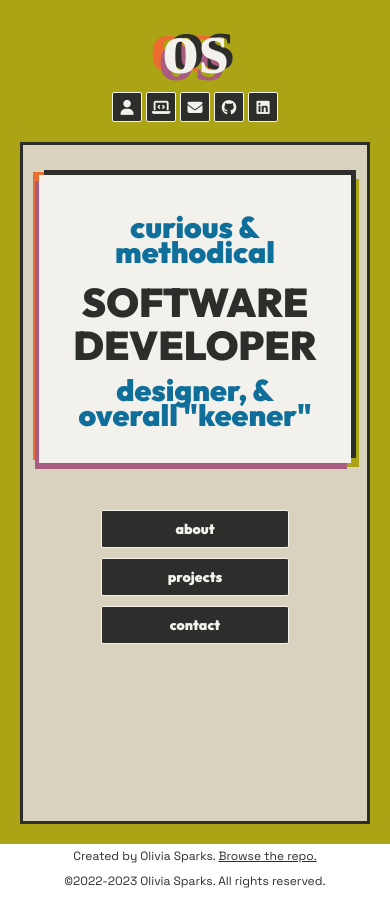
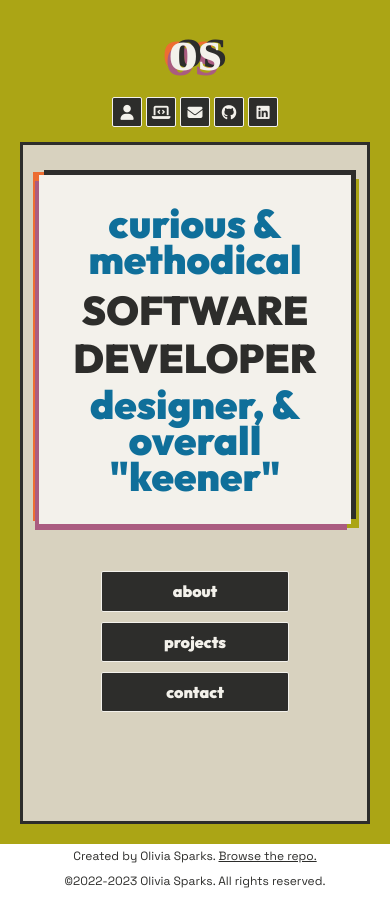
Before and after one commit to itsoliviasparks/itsoliviasparks-portfolio, a React (Create React App) app: page / in a window 390 px wide. Built offline with nearby package versions, Linux system fonts and the light colour scheme; a web font is replaced by a local one.

Commit message:
updated media queries

```diff
--- a/src/sass/_header-footer.scss
+++ b/src/sass/_header-footer.scss
@@ -22,7 +22,7 @@ header {
         opacity: 0;
         color: $white;
         background-color: $black;
-        border: solid 2px $white;
+        border: solid 1px $white;
         font-family: $header-font;
         font-size: 1.5rem;
         text-align: center;
--- a/src/sass/_media-queries.scss
+++ b/src/sass/_media-queries.scss
@@ -15,14 +15,25 @@
     .wrapper { width: 65%; }
     h1 {
         font-size: 7.5rem;
-        line-height: 5.5rem;
+        text-shadow:
+            0.5rem -0.3rem 0 $black,
+            -0.3rem 0.6rem 0 $pink,
+            0.8rem 0.4rem 0 $pea-green,
+            -0.8rem -0.1rem 0 $orange;
     }
     .hero-text {
         :nth-child(1),
         :nth-child(3) { font-size: 8rem; }
         .bold {
             :nth-child(1) { margin-bottom: 8rem; }
-            p { font-size: 12rem; }
+            p {
+                font-size: 12rem;
+                text-shadow:
+                0.7rem -0.5rem 0 $black,
+                -0.4rem 0.8rem 0 $pink,
+                1.3rem 0.6rem 0 $pea-green,
+                -1.3rem -0.3rem 0 $orange;
+            }
         }
     }
 }
@@ -39,11 +50,25 @@
         }
     }
     h3 { font-size: 2.2rem; }
-    ul.tech-stack li { width: 17%; }
-    .project-desc { margin: 0 20px; }
+    .opening-page nav ul,
+    .the-collab-lab nav ul {
+        li { padding: 10px 15px;
+            a { font-size: 1.6rem; }
+        }
+    }
+    ul.project-list li.projects { width: 65%; }
 }
 
 @media (max-width: 1090px) {
+    h1 {
+        font-size: 6rem;
+        text-shadow:
+            0.5rem -0.3rem 0 $black,
+            -0.3rem 0.5rem 0 $pink,
+            0.6rem 0.4rem 0 $pea-green,
+            -0.6rem -0.1rem 0 $orange;
+    }
+    .name .full-name { font-size: 1.2rem; }
     .hero-text {
         :nth-child(1) { margin: 4.2rem; }
         :nth-child(3) { margin: 2rem; }
@@ -51,7 +76,14 @@
         :nth-child(3) { font-size: 5rem; }
         .bold {
             :nth-child(1) { margin-bottom: 6rem; }
-            p { font-size: 9rem; }
+            p {
+                font-size: 9rem;
+                text-shadow:
+                0.6rem -0.4rem 0 $black,
+                -0.3rem 0.6rem 0 $pink,
+                1rem 0.5rem 0 $pea-green,
+                -0.7rem -0.2rem 0 $orange;
+            }
         }
     }
     h2 { font-size: 3.2rem; }
@@ -59,13 +91,7 @@
     p { font-size: 1.8rem;
         line-height: 3rem;
     }
-    .opening-page nav ul,
-    .the-collab-lab nav ul {
-        li { padding: 10px 15px;
-            a { font-size: 1.4rem; }
-        }
-    }
-    ul.project-list li.projects { width: 65%; }
+    ul.project-list  li.projects { width: 75%; }
 }
 
 @media (max-width: 940px) {
@@ -99,10 +125,7 @@
     }
     section.about img { height: 300px; }
     .the-collab-lab .workflow { width: 100%; }
-    ul.tech-stack li { width: 27%; }
-    ul.project-list  li.projects { width: 75%; }
-    .opening-page nav li,
-    .the-collab-lab nav li{ min-width: 25%; }
+    ul.tech-stack li { width: 25%; }
 }
 
 @media (max-width: 730px) {
@@ -115,12 +138,13 @@
         :nth-child(1) { margin: 2.5rem; }
         :nth-child(3) { margin: 1.5rem; }
         :nth-child(1),
-        :nth-child(3) { font-size: 3rem; }
+        :nth-child(3) { font-size: 4rem; }
         .bold {
             :nth-child(1) { margin-bottom: 3.5rem; }
             p { font-size: 6rem; }
         }
     }
+    ul.project-list  li.projects { width: 100%; }
     .show-links li a {
         font-size: 1.4rem;
         padding: 10px 15px;
@@ -139,20 +163,23 @@
         margin-top: 30px;
         padding: 15px;
         background-color: $white;
-        box-shadow: 0.5rem -0.5rem 0 $black,
-        -0.4rem 0.6rem 0 $pink,
-        0.8rem 0.4rem 0 $pea-green,
-        -0.6rem -0.3rem 0 $orange;
-        :nth-child(3) { margin: 2rem; }
+        box-shadow:
+            0.5rem -0.5rem 0 $black,
+            -0.4rem 0.6rem 0 $pink,
+            0.8rem 0.4rem 0 $pea-green,
+            -0.6rem -0.3rem 0 $orange;
+        :nth-child(1) { margin: 1.5rem; }
         :nth-child(1),
-        :nth-child(3) { color: $blue; }
+        :nth-child(3) {
+            color: $blue;
+            line-height: 3.6rem;
+        }
         .bold p {
             color: $black;
             font-family: $header-font;
             text-shadow: none;
         }
     }
-    ul.tech-stack li { width: 40%; }
 }
 
 @media (max-width: 540px) {
@@ -181,10 +208,10 @@
         margin: 0 auto;
         float: none;
     }
-    ul.project-list  li.projects { width: 100%; }
+    ul.tech-stack { width: 85%; }
 }
 
-@media (max-width: 480px) {
+@media (max-width: 500px) {
     .show-links {
         .project-desc {
             margin: 5px;
@@ -206,7 +233,7 @@
             .title { flex-direction: column; }
         }
     }
-    .project-tech { font-size: 1.8rem; }
+    .project-tech { font-size: 2rem; }
     .the-collab-lab .logo {
         margin: 0 auto;
         float: none;
@@ -214,6 +241,11 @@
 }
 
 @media (max-width: 320px) {
+    .hero-text {
+        :nth-child(1),
+        :nth-child(3),
+        .bold p { font-size: 3rem; }
+    }
     h2 span { line-height: 3rem; }
     ul.tech-stack li { width: 65%; }
 }
--- a/src/sass/_opening-page.scss
+++ b/src/sass/_opening-page.scss
@@ -44,7 +44,7 @@ section.opening-page { padding-top: 13vh; }
     ul {
         display: flex;
         flex-direction: row;
-        justify-content: center;
+        justify-content: space-around;
         margin-top: 5vh;
         li:first-child:hover,
         li:first-child:focus { background-color: $green; }
@@ -54,9 +54,8 @@ section.opening-page { padding-top: 13vh; }
         li:last-child:focus { background-color: $pea-green; }
     }
     li {
-        min-width: 17%;
+        width: 22%;
         background-color: $black;
-        margin: 0 30px;
         border-radius: 2px;
         border: solid 1px $white;
         padding: 12px 20px;
```
